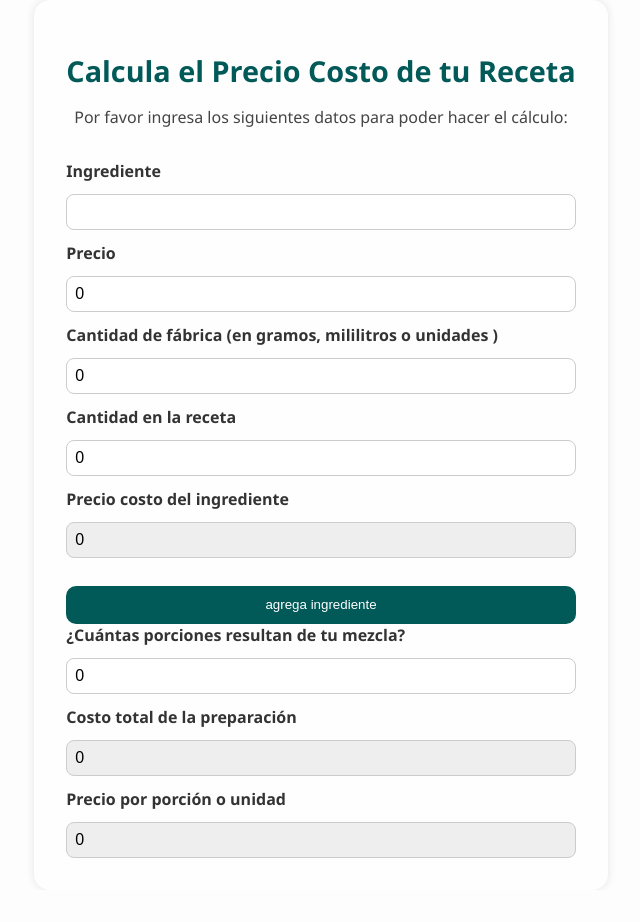
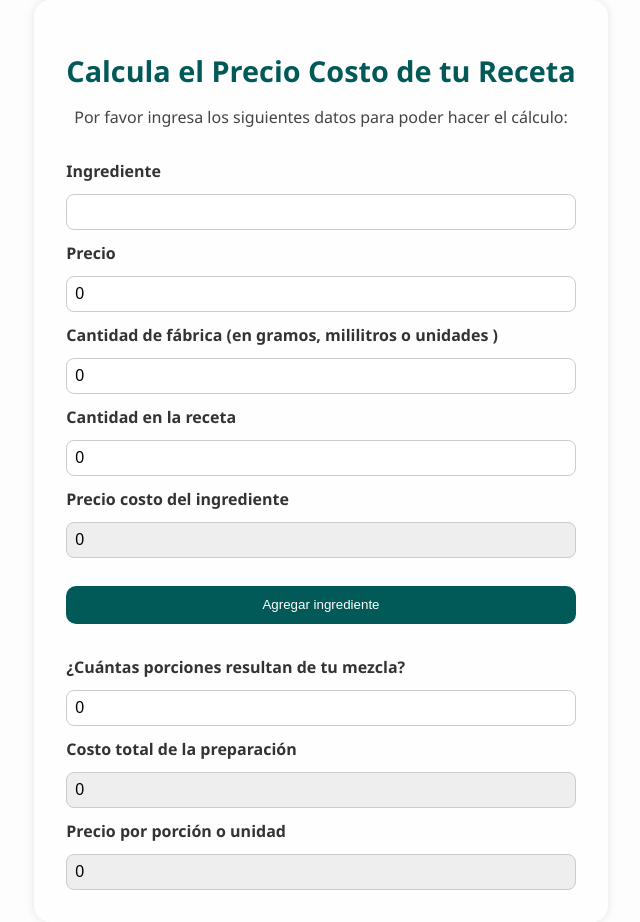
Before and after one commit to Xgsusbrx/tuRecetaApp, a React (Vite) app: page / in a window 1280 px wide. Shown: the whole page, without its empty margins (319-959 px from the left). Before the commit the page ends 890 px from the top, so only its background shows below. Built offline with nearby package versions, Linux system fonts and the light colour scheme.

Commit message:
separa calculos en una funcion aparte

```diff
--- a/components/Form.jsx
+++ b/components/Form.jsx
@@ -44,7 +44,7 @@ export const Form = ({onSubmit, ingrediente, precio, cantidadFabrica,cantidadRec
         <input type="number" value={precioCosto} readOnly />
 
         <button className="boton" type="button" onClick={aggIngrediente}>
-        agrega ingrediente
+        Agregar ingrediente
       </button>
 
 
--- /dev/null
+++ b/hooks/Calculos.js
@@ -0,0 +1,14 @@
+
+
+export const Calculos = (cantidadFabrica,precio,cantidadReceta,precioCostoTotal,unidades) => {
+   // formulas
+  const precioCosto =
+    cantidadFabrica > 0 ? (precio / cantidadFabrica) * cantidadReceta : 0;
+
+  const precioUnidad = unidades > 0 ?precioCostoTotal / unidades : 0;
+  return {
+    precioUnidad,
+    precioCosto,
+
+  }
+}
--- a/src/TuRecetaApp.css
+++ b/src/TuRecetaApp.css
@@ -37,6 +37,7 @@ body {
   display: flex;
   flex-direction: column;
   gap: 0.75rem;
+  margin-top: 2rem;
 }
 
 input {
--- a/src/TuRecetaApp.jsx
+++ b/src/TuRecetaApp.jsx
@@ -5,6 +5,7 @@ import { FormResult } from "../components/FormResult";
 
 import "./TuRecetaApp.css";
 import { Ingredients } from "../components/Ingredients";
+import { Calculos } from "../hooks/Calculos";
 
 export const TuRecetaApp = () => {
   //estados
@@ -15,14 +16,14 @@ export const TuRecetaApp = () => {
   const [cantidadReceta, setCantidadReceta] = useState(0);
   const [unidades, setUnidades] = useState(0);
   const [precioCostoTotal, setPrecioCostoTotal] = useState(0);
+ const {precioUnidad,precioCosto} = Calculos( cantidadFabrica,
+  precio,
+  cantidadReceta,
+  precioCostoTotal,
+  unidades)
 
-  // formulas
-  const precioCosto =
-    cantidadFabrica > 0 ? (precio / cantidadFabrica) * cantidadReceta : 0;
-
-  const precioUnidad = precioCostoTotal / unidades;
   // funciones
-
+console.log(precioCosto);
   const onSubmit = (e) => {
     e.preventDefault();
     if (ingrediente) {
@@ -39,7 +40,7 @@ export const TuRecetaApp = () => {
     setCantidadReceta(0);
   };
 
-  console.log("ingredientes", ingredientes);
+
   return (
     <div className="app-container">
       <h1 className="titulo">Calcula el Precio Costo de tu Receta</h1>
```
